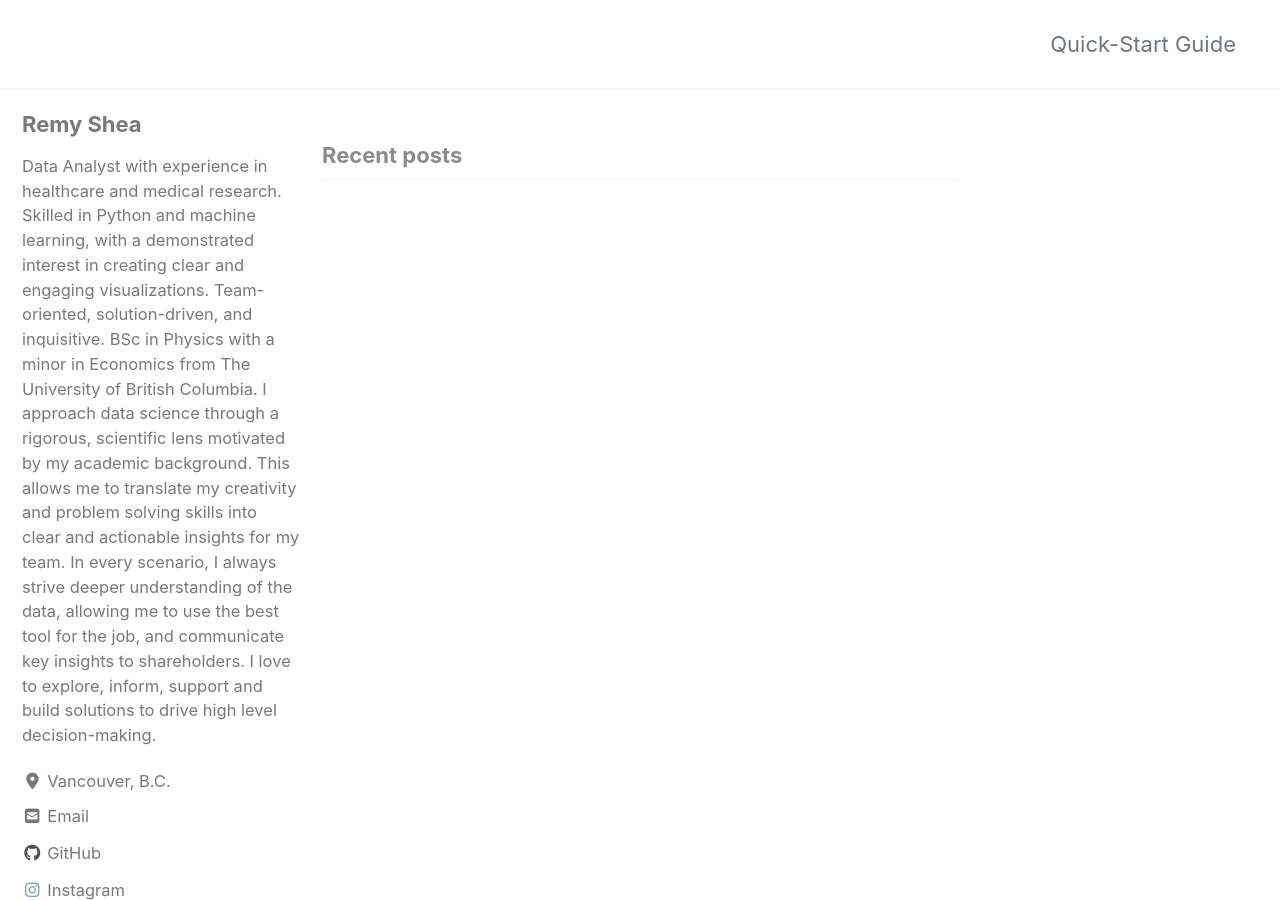
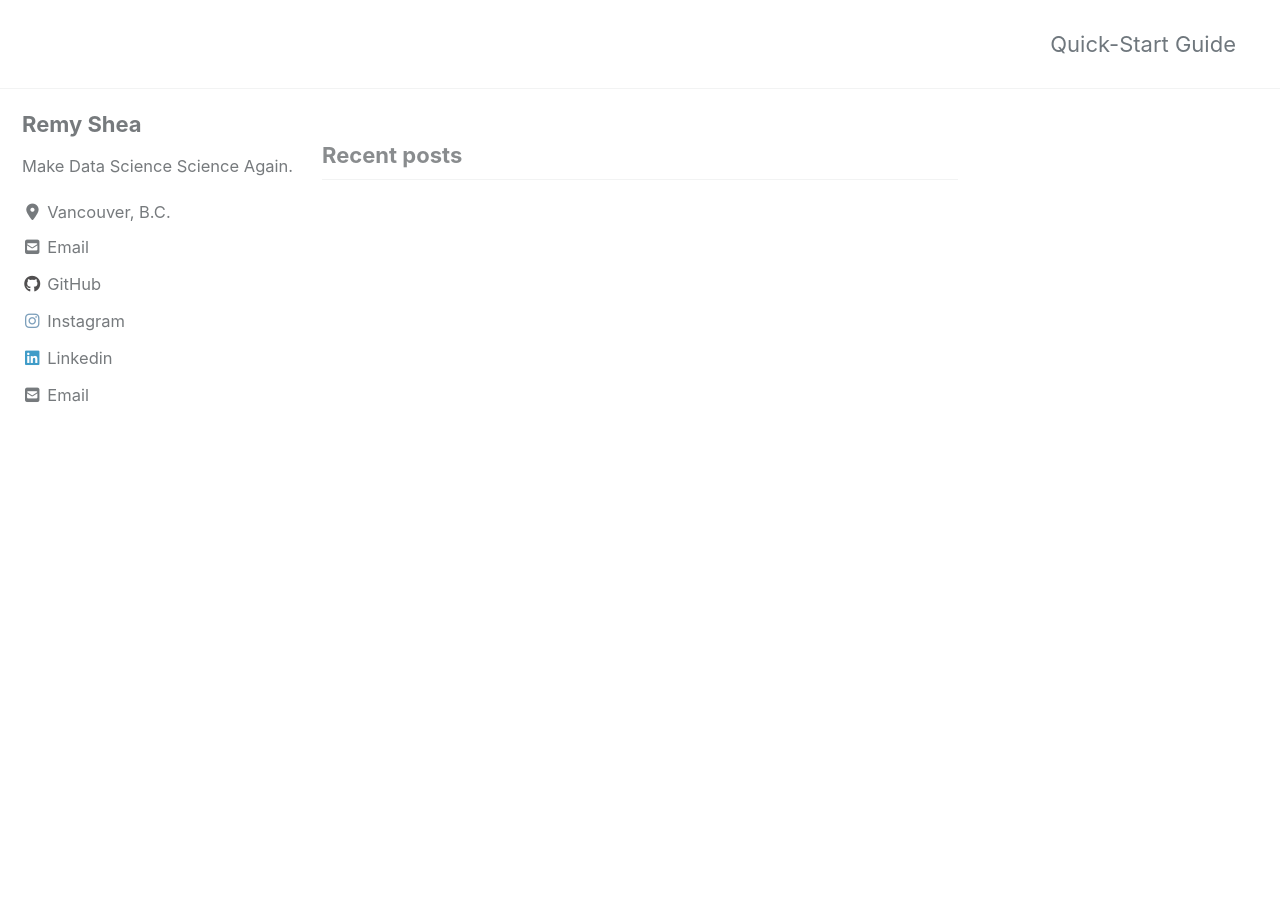
Before and after one commit to remyshea/remyshea.github.io, a Jekyll site: the page built from index.html, in a window 1280 px wide and 900 px high. Built offline with Jekyll 4.4.1, drawn with Linux system fonts in a browser that asks for light colours; cached includes are drawn as plain includes; nearby versions of some CDN libraries; the list of posts is cut into pages by our own code.

Commit message:
Bio change & linkedin

```diff
--- a/_config.yml
+++ b/_config.yml
@@ -109,9 +109,7 @@
 author:
   name             : "Remy Shea"
   avatar           : # path of avatar image, e.g. "/assets/images/bio-photo.jpg"
-  bio              : "Data Analyst with experience in healthcare and medical research. Skilled in Python and machine learning, with a demonstrated interest in creating clear and engaging visualizations. Team-oriented, solution-driven, and inquisitive. BSc in Physics with a minor in Economics from The University of British Columbia.
-
-I approach data science through a rigorous, scientific lens motivated by my academic background. This allows me to translate my creativity and problem solving skills into clear and actionable insights for my team. In every scenario, I always strive deeper understanding of the data, allowing me to use the best tool for the job, and communicate key insights to shareholders. I love to explore, inform, support and build solutions to drive high level decision-making."
+  bio              : "Make Data Science Science Again."
 
   location         : "Vancouver, B.C."
   email            : "shea.remy@gmail.com"
@@ -134,9 +132,9 @@
     - label: "Instagram"
       icon: "fab fa-fw fa-instagram"
       url: "https://instagram.com/remy.shea"
-    # - label: "Linkedin"
-    #   icon: "fab fa-fw fa-linkedin"
-    #   url: "https://linkedin.com/in/remy-shea"
+    - label: "Linkedin"
+      icon: "fab fa-fw fa-linkedin"
+      url: "https://linkedin.com/in/remy-shea"
 # Site Footer
 footer:
   links:
```
